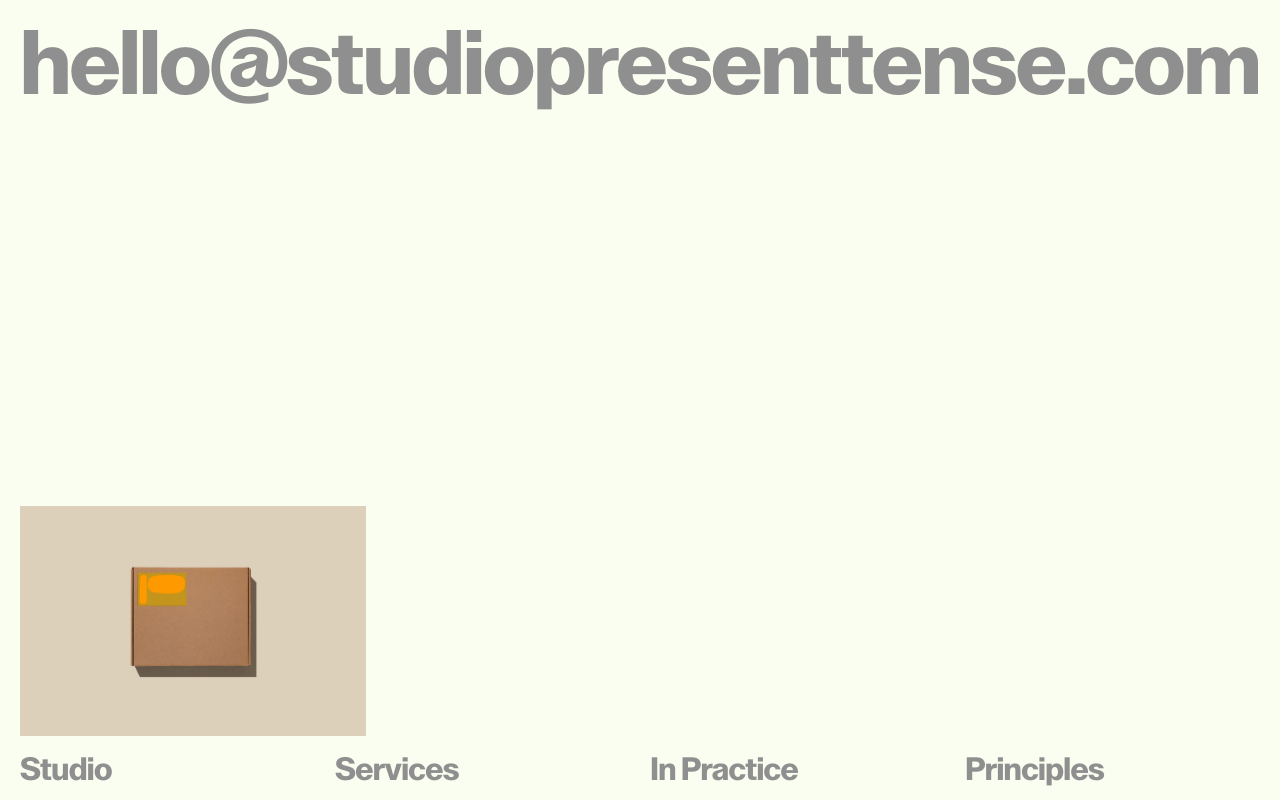
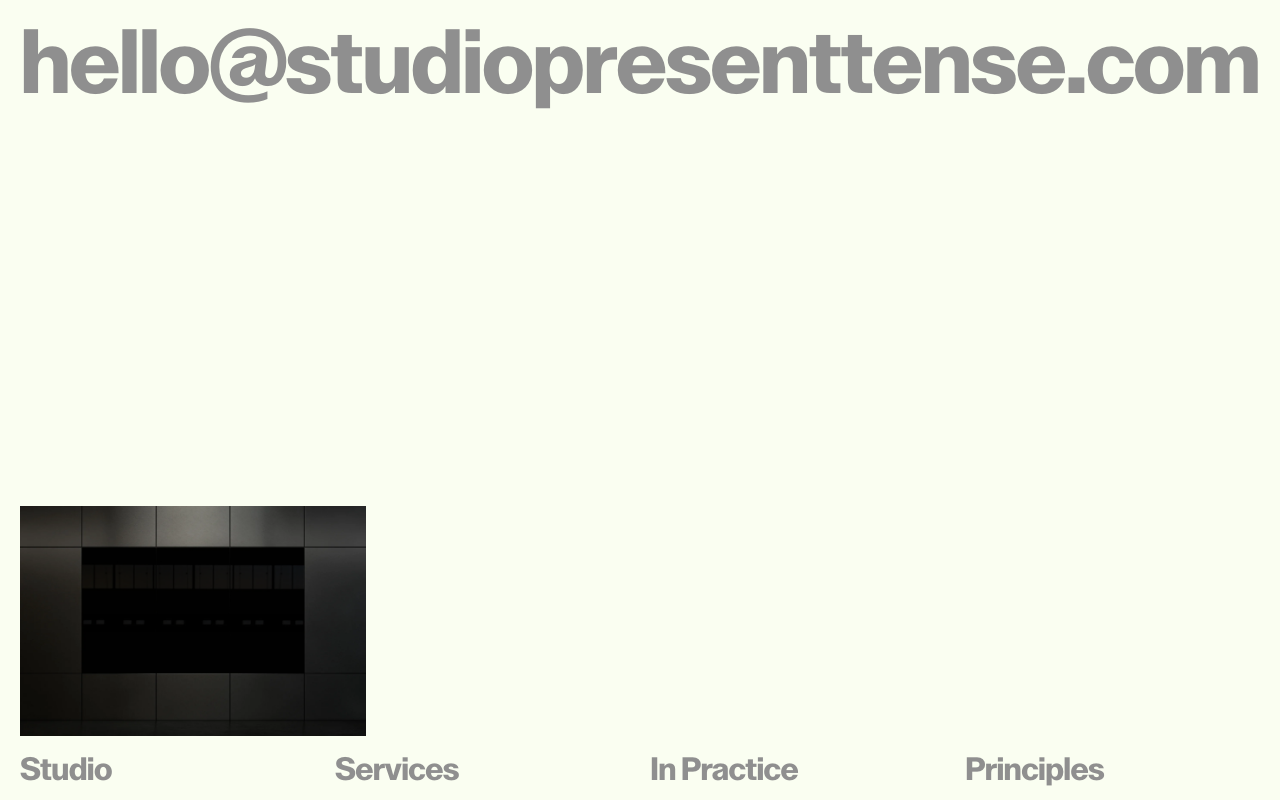
Before and after one commit to abzzzzchen/studiopresenttense.com, a Next.js app: page / in a window 1280 px wide. Shown: the top 800 px of the page. Built offline with nearby package versions, Linux system fonts and the light colour scheme.

Commit message:
mobile and email hover on desktop

```diff
--- a/src/pages/index.tsx
+++ b/src/pages/index.tsx
@@ -1,6 +1,15 @@
-import { useCallback, useLayoutEffect, useRef } from "react";
+import {
+  useCallback,
+  useEffect,
+  useLayoutEffect,
+  useRef,
+  useState,
+} from "react";
 
 const REFERENCE_FONT_SIZE = 100;
+
+const HERO_IMAGES = ["/images/pt-1.jpg", "/images/pt-2.png"];
+const HERO_INTERVAL_MS = 1500;
 
 type Project = {
   project: string;
@@ -177,7 +186,37 @@ function ProjectGroup({
   projects: Project[];
 }) {
   return (
-    <div className="grid grid-cols-12 gap-5 text-[16px]">
+    <div className="text-[16px]">
+      {/* mobile: one stacked card per project */}
+      <div className="flex flex-col gap-2 sm:hidden">
+        {projects.map((project, i) => (
+          <div key={i}>
+            <div className="grid grid-cols-12">
+              <p className="col-span-4">{label}</p>
+              <p className="col-span-8">{project.project}</p>
+            </div>
+            <div className="grid grid-cols-12">
+              <p className="col-span-4">Services</p>
+              <p className="col-span-8">{project.services}</p>
+            </div>
+            <div className="grid grid-cols-12">
+              <p className="col-span-4">Sector</p>
+              <p className="col-span-8">{project.sector}</p>
+            </div>
+            <div className="grid grid-cols-12">
+              <p className="col-span-4">In Practice</p>
+              <p className="col-span-8">{project.inPractice}</p>
+            </div>
+            <div className="grid grid-cols-12">
+              <p className="col-span-4">With</p>
+              <p className="col-span-8">{project.with}</p>
+            </div>
+          </div>
+        ))}
+      </div>
+
+      {/* desktop: column-major, hidden on mobile */}
+      <div className="hidden grid-cols-12 gap-5 sm:grid">
         <div className="col-span-2">
           <p className="mb-2">{label}</p>
           <div className="flex flex-col gap-[2px]">
@@ -217,11 +256,129 @@ function ProjectGroup({
           ))}
         </div>
       </div>
+    </div>
+  );
+}
+
+const EMAIL = "hello@studiopresenttense.com";
+
+type CharTransform = { y: number; sx: number; sy: number };
+
+function randomTransform(): CharTransform {
+  return {
+    y: (Math.random() - 0.5) * 32,
+    sx: Math.random() > 0.5 ? -1 : 1,
+    sy: Math.random() > 0.5 ? -1 : 1,
+  };
+}
+
+// Desktop-only hover animation (ported from the Figma export): hovering a
+// character displaces it and its ±2 neighbours with a random vertical offset
+// and axis flips, plus ghost copies above and below. The transform is instant.
+// Keeps `data-fit-line` so the existing width-fitting logic still scales it.
+function HoverEmail() {
+  const [activeIndex, setActiveIndex] = useState<number | null>(null);
+  const [transforms, setTransforms] = useState<Record<number, CharTransform>>(
+    {},
+  );
+  const chars = EMAIL.split("");
+
+  const handleEnter = (i: number) => {
+    setActiveIndex(i);
+    setTransforms((prev) => {
+      const next = { ...prev };
+      for (let d = -2; d <= 2; d++) {
+        const idx = i + d;
+        if (idx >= 0 && idx < chars.length && !next[idx]) {
+          next[idx] = randomTransform();
+        }
+      }
+      return next;
+    });
+  };
+
+  return (
+    <h1
+      data-fit-line
+      onMouseLeave={() => setActiveIndex(null)}
+      style={{
+        display: "inline-block",
+        whiteSpace: "nowrap",
+        margin: 0,
+        lineHeight: 1,
+        letterSpacing: "-0.02em",
+      }}
+    >
+      {chars.map((ch, i) => {
+        const isActive =
+          activeIndex !== null && Math.abs(i - activeIndex) <= 2;
+        const t = transforms[i];
+        const ghostTransform =
+          t &&
+          `translateY(${t.y * 0.6}px) scaleX(${t.sx}) scaleY(${t.sy})`;
+
+        return (
+          <span
+            key={i}
+            onMouseEnter={() => handleEnter(i)}
+            style={{
+              display: "inline-block",
+              position: "relative",
+              cursor: "default",
+              transform:
+                isActive && t
+                  ? `translateY(${t.y}px) scaleX(${t.sx}) scaleY(${t.sy})`
+                  : undefined,
+            }}
+          >
+            {ch}
+            {isActive && t && (
+              <span
+                aria-hidden
+                style={{
+                  position: "absolute",
+                  left: 0,
+                  top: "-1em",
+                  transform: ghostTransform,
+                  pointerEvents: "none",
+                }}
+              >
+                {ch}
+              </span>
+            )}
+            {isActive && t && (
+              <span
+                aria-hidden
+                style={{
+                  position: "absolute",
+                  left: 0,
+                  top: "1em",
+                  transform: ghostTransform,
+                  pointerEvents: "none",
+                }}
+              >
+                {ch}
+              </span>
+            )}
+          </span>
+        );
+      })}
+    </h1>
   );
 }
 
 export default function Home() {
   const heroRef = useRef<HTMLDivElement>(null);
+  const [activeIndex, setActiveIndex] = useState(0);
+
+  // Cycle the hero image every 1.5s, swapping instantly (no animation).
+  useEffect(() => {
+    const id = setInterval(() => {
+      setActiveIndex((i) => (i + 1) % HERO_IMAGES.length);
+    }, HERO_INTERVAL_MS);
+
+    return () => clearInterval(id);
+  }, []);
 
   const fitToViewport = useCallback(() => {
     const hero = heroRef.current;
@@ -291,25 +448,14 @@ export default function Home() {
             ))}
           </h1>
         </div>
-        {/* desktop: single line scaled to fill the width */}
+        {/* desktop: single line scaled to fill the width, with hover animation */}
         <div className="hidden sm:block">
-          <h1
-            data-fit-line
-            style={{
-              display: "inline-block",
-              whiteSpace: "nowrap",
-              margin: 0,
-              lineHeight: 1,
-              letterSpacing: "-0.02em",
-            }}
-          >
-            hello@studiopresenttense.com
-          </h1>
+          <HoverEmail />
         </div>
         <div className="absolute bottom-0 left-0 pb-5">
           <img
             className="aspect-[4.5/3] bg-[red] w-[75vw] sm:w-[27vw]"
-            src="/images/pt-test.jpg"
+            src={HERO_IMAGES[activeIndex]}
             alt="Studio Present Tense"
           ></img>
         </div>
```
Also changed, not shown: public/images/pt-1.jpg (renamed from public/images/pt-test.jpg), public/images/pt-2.png (added). Lines whose indentation alone changed are shown as unchanged.
